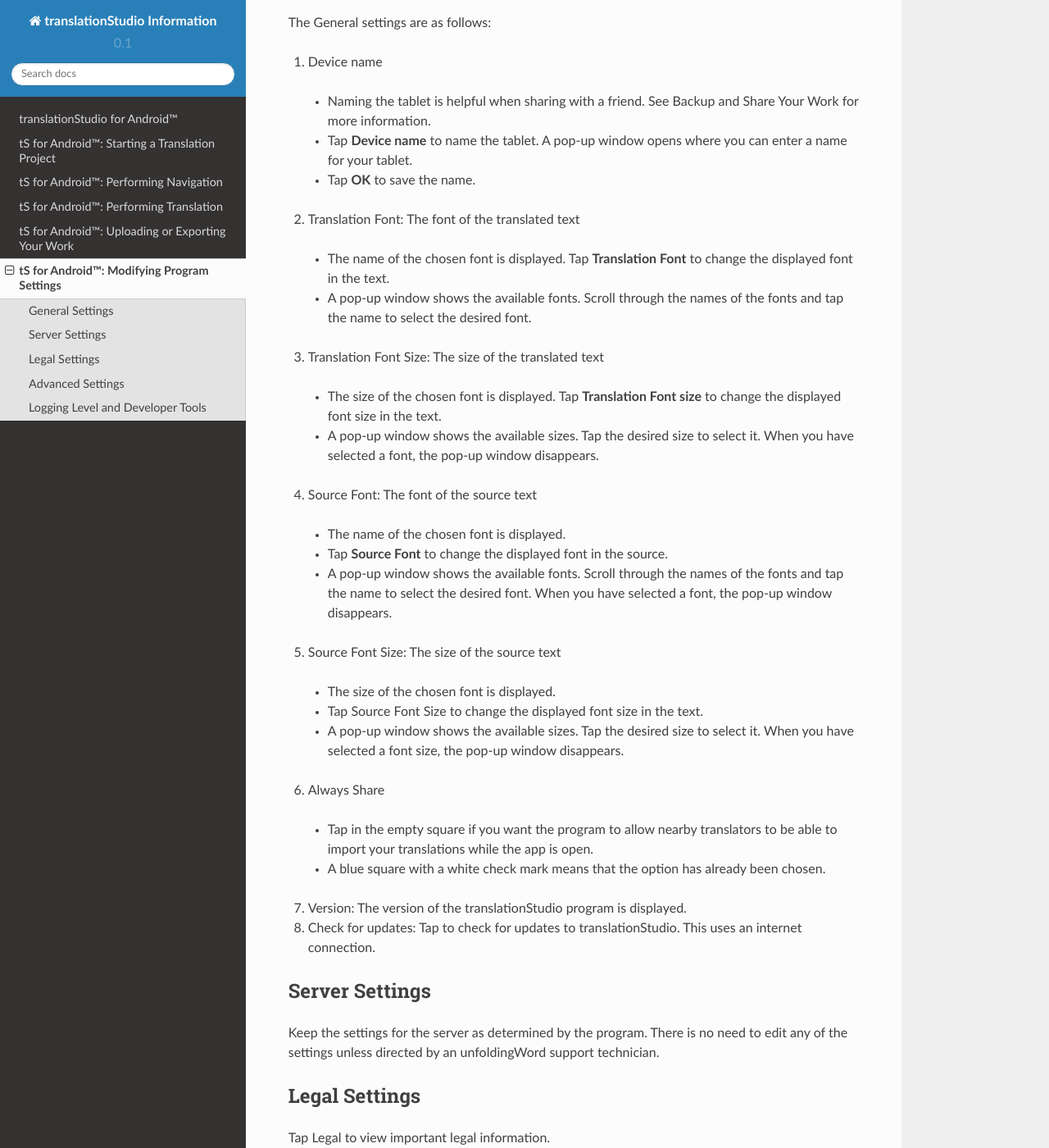
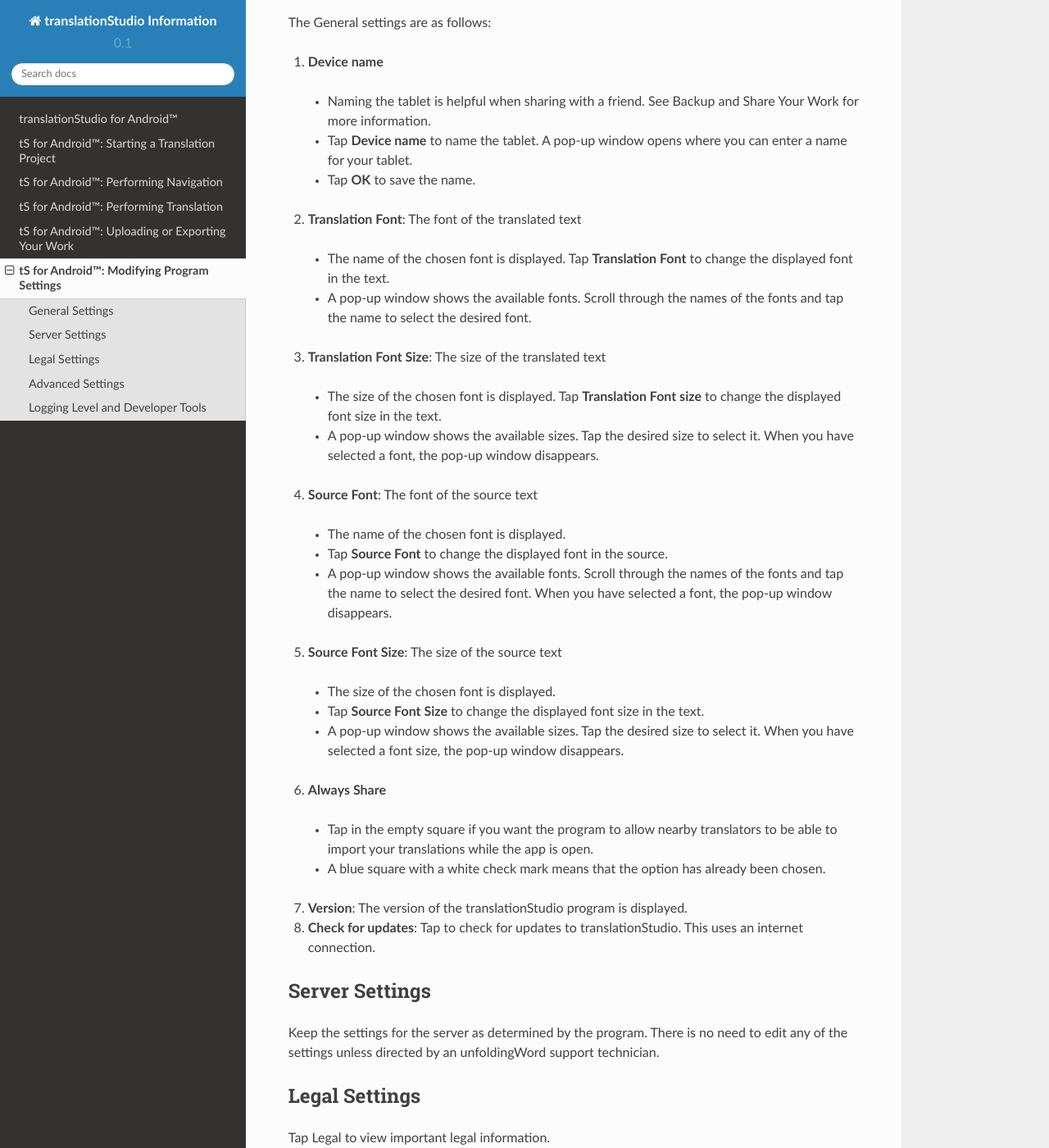
Before and after one commit to unfoldingWord-dev/translationStudio-Info, a Sphinx documentation site: the page built from docs/tSettings.rst, in a window 1280 px wide and 1400 px high, scrolled down 781 px. Shown: the whole window at 82% size. Built offline with Sphinx 7.4.7 and the Read the Docs theme 2.0.0, drawn with Linux system fonts in a browser that asks for light colours; pages that are not in the unit, such as notebooks, are missing from menus; some of the changed text lies outside the part shown.

Commit message:
Update tSettings.rst

```diff
--- a/docs/tSettings.rst
+++ b/docs/tSettings.rst
@@ -27,7 +27,7 @@ Tap General to view or change general settings.
 
 The General settings are as follows:
 
-1.	Device name
+1.	**Device name**
 
   * Naming the tablet is helpful when sharing with a friend. See Backup and Share Your Work for more information.
 
@@ -35,19 +35,19 @@ The General settings are as follows:
 
   * Tap **OK** to save the name.
 
-2.	Translation Font: The font of the translated text
+2.	**Translation Font**: The font of the translated text
 
   * The name of the chosen font is displayed. Tap **Translation Font** to change the displayed font in the text.
 
   * A pop-up window shows the available fonts. Scroll through the names of the fonts and tap the name to select the desired font.
 
-3.	Translation Font Size: The size of the translated text
+3.	**Translation Font Size**: The size of the translated text
 
   * The size of the chosen font is displayed. Tap **Translation Font size** to change the displayed font size in the text.
 
   * A pop-up window shows the available sizes. Tap the desired size to select it. When you have selected a font, the pop-up window disappears.
 
-4.	Source Font: The font of the source text
+4.	**Source Font**: The font of the source text
 
   * The name of the chosen font is displayed.
 
@@ -55,23 +55,23 @@ The General settings are as follows:
 
   * A pop-up window shows the available fonts. Scroll through the names of the fonts and tap the name to select the desired font. When you have selected a font, the pop-up window disappears.
 
-5.	Source Font Size: The size of the source text
+5.	**Source Font Size**: The size of the source text
 
   * The size of the chosen font is displayed.
 
-  * Tap Source Font Size to change the displayed font size in the text.
+  * Tap **Source Font Size** to change the displayed font size in the text.
 
   * A pop-up window shows the available sizes. Tap the desired size to select it.  When you have selected a font size, the pop-up window disappears.
 
-6.	Always Share
+6.	**Always Share**
 
   * Tap in the empty square if you want the program to allow nearby translators to be able to import your translations while the app is open.
 
   * A blue square with a white check mark means that the option has already been chosen.
 
-7.	Version: The version of the translationStudio program is displayed.
+7.	**Version**: The version of the translationStudio program is displayed.
 
-8.	Check for updates: Tap to check for updates to translationStudio. This uses an internet connection.
+8.	**Check for updates**: Tap to check for updates to translationStudio. This uses an internet connection.
 
 Server Settings
 ---------------
@@ -96,9 +96,9 @@ Tap Legal to view important legal information.
 Advanced Settings
 -----------------
 
-* Check Hardware Requirements: Specify whether to check for suggested hardware when the app starts.
+* **Check Hardware Requirements**: Specify whether to check for suggested hardware when the app starts.
 
-* Backup Interval: The program sets the backup to occur every 5 minutes. This can be changed by the end user.
+* **Backup Interval**: The program sets the backup to occur every 5 minutes. This can be changed by the end user.
 
   *	Tap **Backup Interval** to open the option screen.
 
```
